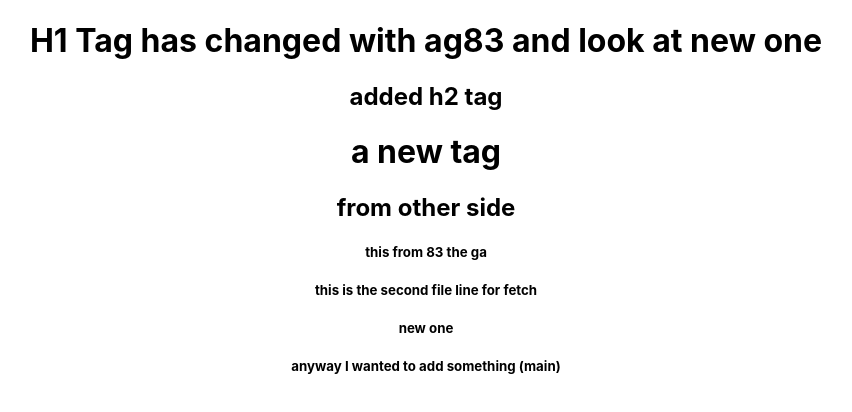
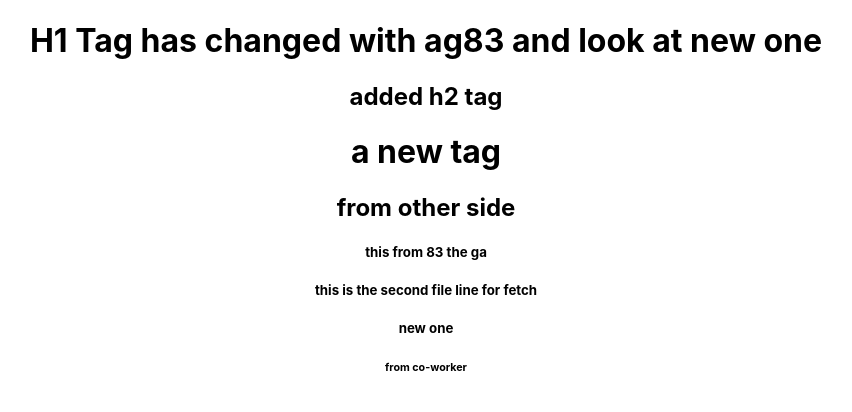
Before and after one commit to thegartak/prodtry-client, a React (Create React App) app: page / in a window 1280 px wide. Shown: the top 412 px of the page, without its empty margins (214-1066 px from the left). Built offline with nearby package versions, Linux system fonts and the light colour scheme.

Commit message:
from co-worker and chenged form h5 to h6

```diff
--- a/src/components/SomeModule.tsx
+++ b/src/components/SomeModule.tsx
@@ -43,7 +43,7 @@ const SomeModule = () => {
           <h5>this from 83 the ga</h5>
           <h5>this is the second file line for fetch</h5>
           <h5>new one</h5>
-          <h5>anyway I wanted to add something (main)</h5>
+          <h6>from co-worker</h6>
         </>
     )
 
```
